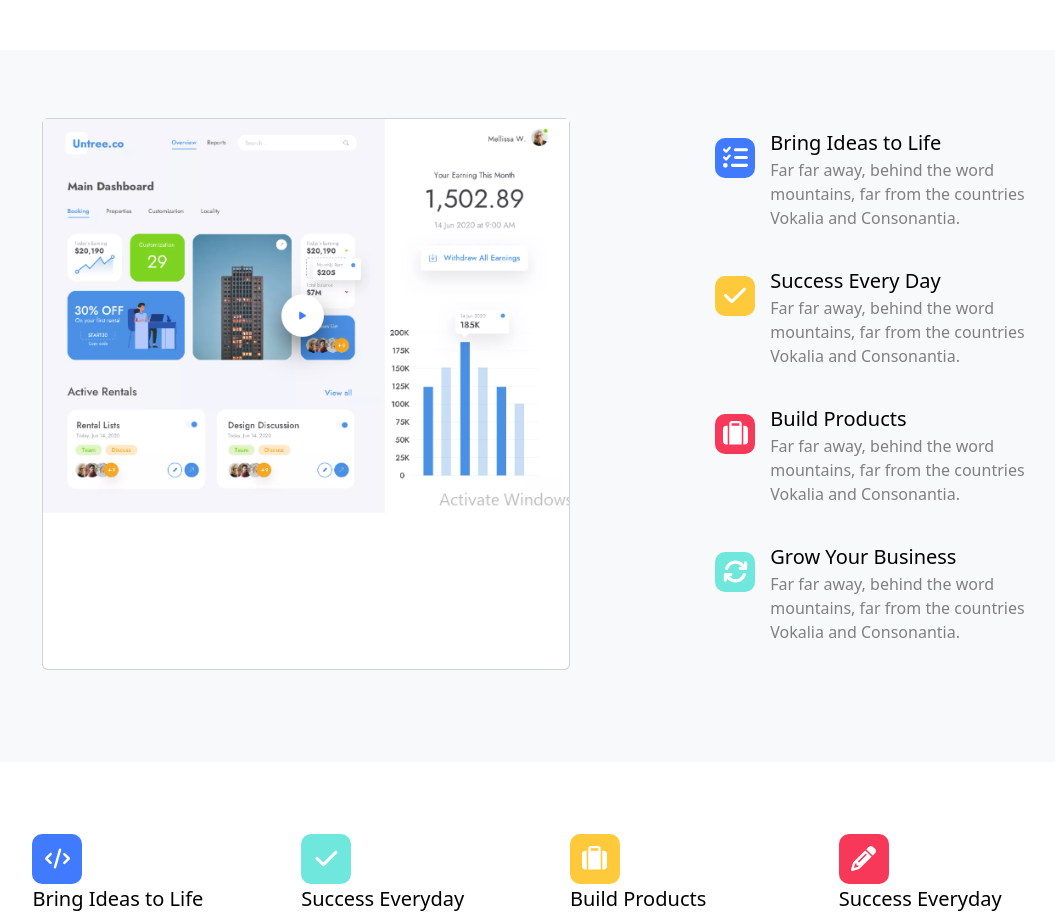
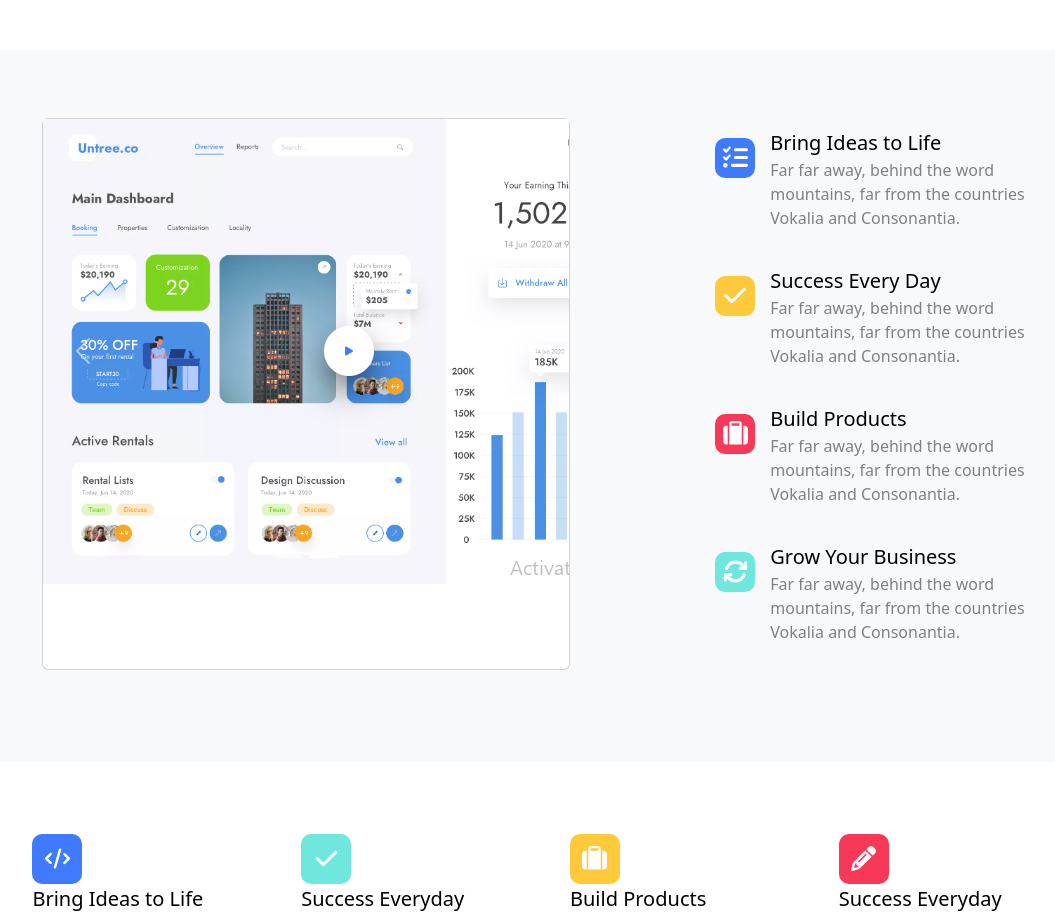
Before and after one commit to kaungpyaesoneaunggic/color-lib-ui-train, a React (Create React App) app: page / in a window 1280 px wide. Shown: the part 1499-2415 px from the top of the page, without its empty margins (70-1125 px from the left). Built offline with nearby package versions, Linux system fonts and the light colour scheme.

Commit message:
Carousel fixed

```diff
--- a/src/Featurestwo.js
+++ b/src/Featurestwo.js
@@ -3,12 +3,20 @@ import { accentCyan, accentGrey, accentRed, accentYellow, primaryColor } from '.
 import featuregraph from './images/featuresgraph.png'
 import MotoCard from './components/MotoCard'
 import { faCheck, faRefresh, faSuitcase, faTasks } from '@fortawesome/free-solid-svg-icons'
+import { Carousel } from 'react-bootstrap'
 
 export default function Featurestwo() {
   return (
     <div className='d-flex flex-wrap flex-lg-nowrap justify-content-between py-5' style={{ backgroundColor: accentGrey, margin: '20px 0px 20px 0px', padding: '30px 10px 50px 10px' }}>
       <div className='card col-lg-6 order-lg-1 order-2'>
-        <img className="img-fluid" src={featuregraph} alt="Feature Graph" />
+        <Carousel>
+          <Carousel.Item>
+            <img src={featuregraph}/>
+          </Carousel.Item>
+          <Carousel.Item>
+          <img src={featuregraph}/>
+          </Carousel.Item>
+        </Carousel>
       </div>
       <div className='col-lg-5 order-lg-2 order-1 d-flex flex-column-reverse'>
         <MotoCard
```
Also changed, not shown: src/images/1.png (added), src/images/4.png (added).
